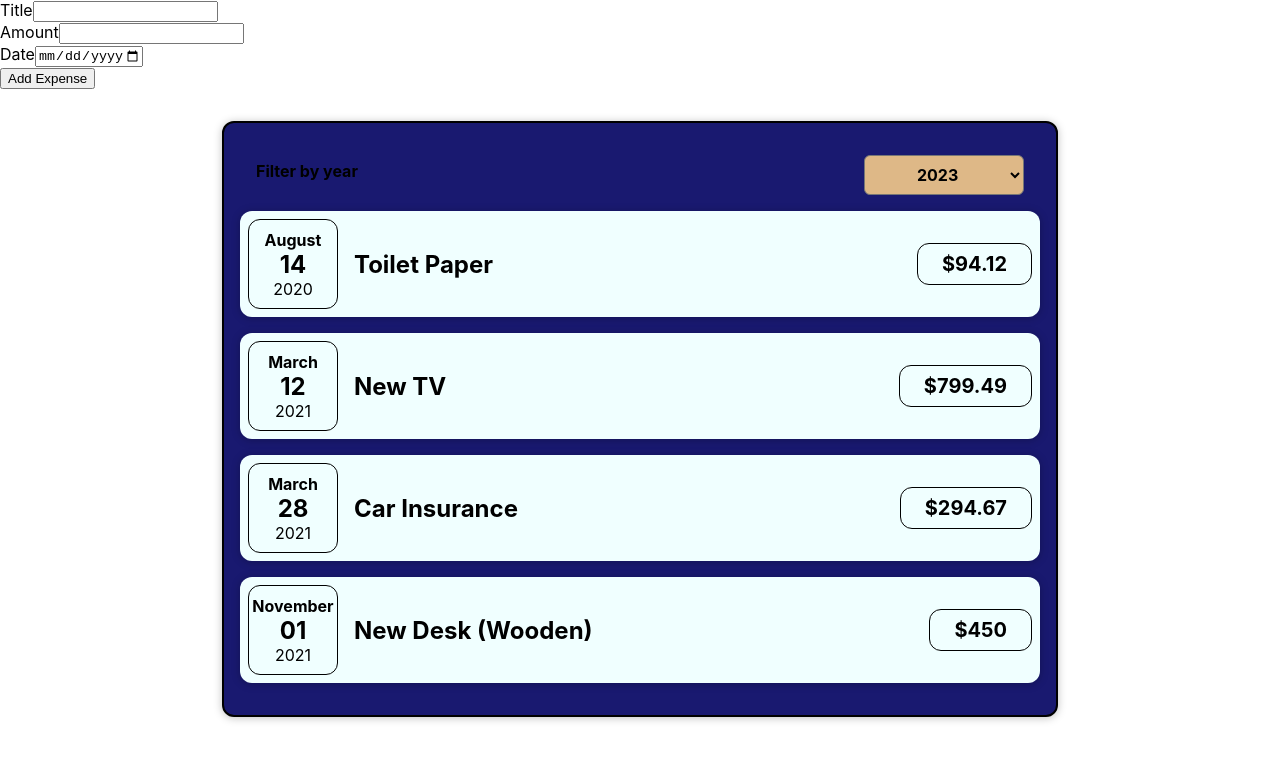
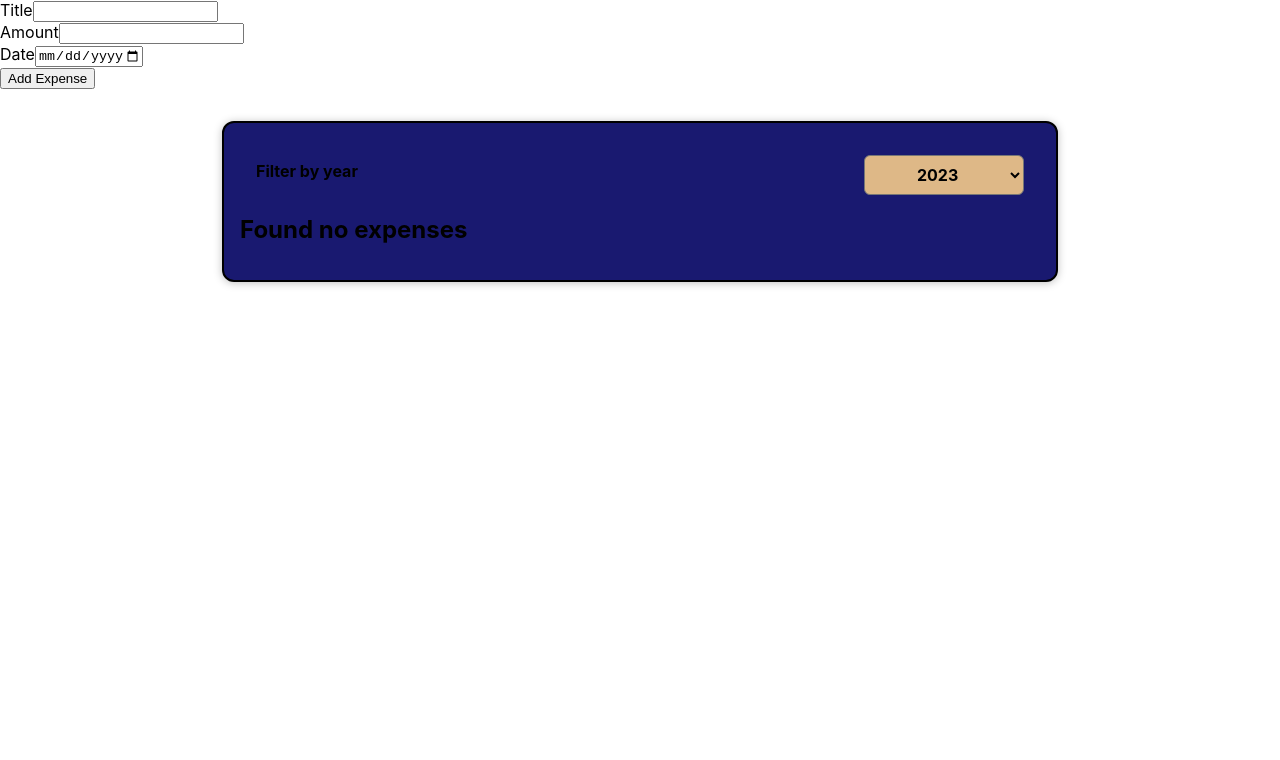
Before and after one commit to jcg0/expense-tracker, a React (Create React App) app: page / in a window 1280 px wide. Shown: the top 760 px of the page. Built offline with nearby package versions, Linux system fonts and the light colour scheme.

Commit message:
converted expenseItem to render the component as a list item and added some conditional rendering to the filter function

```diff
--- a/src/App.js
+++ b/src/App.js
@@ -1,8 +1,8 @@
+import { React, useState } from "react";
 import Expenses from "./components/Expenses/Expenses";
 import NewExpense from "./components/NewExpense/NewExpense";
 
-function App() {
-  const expenses = [
+const existingExpenses = [
   {
     id: "e1",
     title: "Toilet Paper",
@@ -29,15 +29,19 @@
   },
 ];
 
+function App() {
+  const [expenses, setExpenses] = useState(existingExpenses);
+
   const addExpenseHandler = (expense) => {
-    console.log("app.js");
-    console.log(expense);
+    setExpenses((prevExpenses) => {
+      return [expense, ...prevExpenses];
+    });
   };
 
   return (
     <div>
       <NewExpense onAddExpense={addExpenseHandler} />
-      <Expenses expenses={expenses} />
+      <Expenses items={expenses} />
     </div>
   );
 }
--- a/src/components/Expenses/Expenses.js
+++ b/src/components/Expenses/Expenses.js
@@ -1,8 +1,8 @@
 import { React, useState } from "react";
 
-import ExpenseItem from "../Expenses/ExpenseItem";
 import Card from "../UI/Card";
 import ExpensesFilter from "./ExpensesFilter";
+import ExpensesList from "./ExpensesList";
 import "../UI/Card.css";
 import "../Expenses/Expenses.css";
 
@@ -11,8 +11,13 @@
 
   const filterChangeHandler = (selectedYear) => {
     setFilteredYear(selectedYear);
+
     console.log(selectedYear);
   };
+
+  const filteredExpenses = props.items.filter((expense) => {
+    return expense.date.getFullYear().toString() === filteredYear;
+  });
 
   return (
     <div>
@@ -21,26 +26,7 @@
           selected={filteredYear}
           onChangeExpenseFilter={filterChangeHandler}
         />
-        <ExpenseItem
-          title={props.expenses[0].title}
-          amount={props.expenses[0].amount}
-          date={props.expenses[0].date}
-        />
-        <ExpenseItem
-          title={props.expenses[1].title}
-          amount={props.expenses[1].amount}
-          date={props.expenses[1].date}
-        />
-        <ExpenseItem
-          title={props.expenses[2].title}
-          amount={props.expenses[2].amount}
-          date={props.expenses[2].date}
-        />
-        <ExpenseItem
-          title={props.expenses[3].title}
-          amount={props.expenses[3].amount}
-          date={props.expenses[3].date}
-        />
+        <ExpensesList items={filteredExpenses} />
       </Card>
     </div>
   );
--- /dev/null
+++ b/src/components/Expenses/ExpensesList.js
@@ -0,0 +1,23 @@
+import React from "react";
+import ExpenseItem from "./ExpenseItem";
+
+const ExpensesList = (props) => {
+  if (props.items.length === 0) {
+    return <h2>Found no expenses</h2>;
+  }
+
+  return (
+    <ul className="expenses-list">
+      {props.items.map((expense) => (
+        <ExpenseItem
+          key={expense.id}
+          title={expense.title}
+          amount={expense.amount}
+          date={expense.date}
+        />
+      ))}
+    </ul>
+  );
+};
+
+export default ExpensesList;
```
Also changed, not shown: src/components/Expenses/ExpensesList.css (added). Lines whose indentation alone changed are shown as unchanged.
